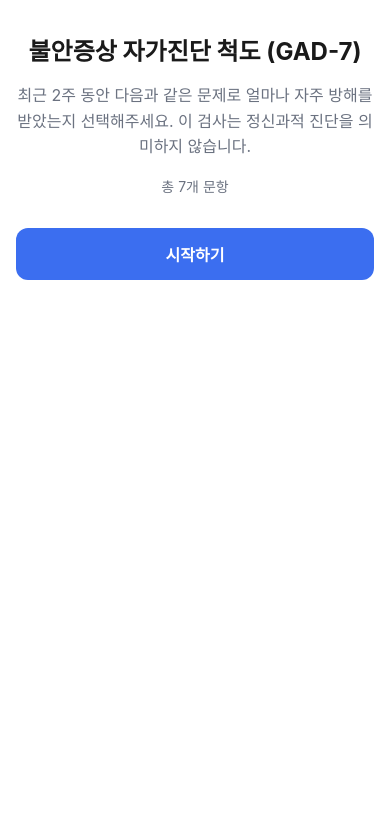
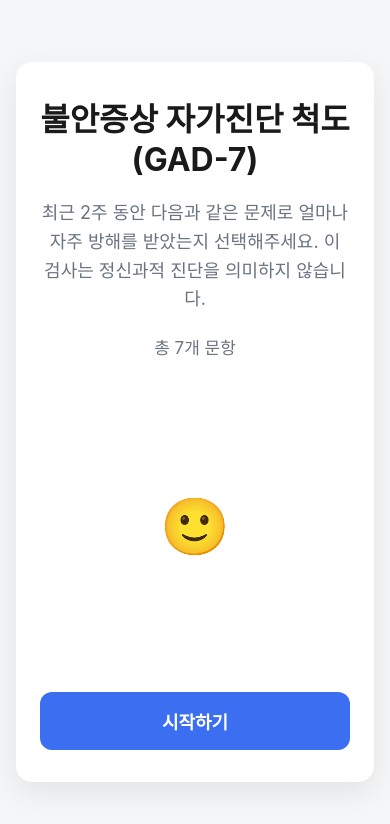
Before and after one commit to sycuuui/checkList, a React (Vite) app: page / in a window 390 px wide. Shown: the top 824 px of the page. Built offline with nearby package versions, Linux system fonts and the light colour scheme.

Commit message:
feat: 체크리스트 UI 레이아웃/반응형 개선 (박스 크기, 정렬, 여백 조정)

```diff
--- a/src/components/NavigationButtons/NavigationButtons.module.css
+++ b/src/components/NavigationButtons/NavigationButtons.module.css
@@ -1,7 +1,7 @@
 .wrapper {
   display: flex;
   gap: 0.75rem;
-  margin-top: 1.5rem;
+  margin-top: 10rem;
 }
 
 .primary,
--- a/src/pages/IntroPage/IntroPage.module.css
+++ b/src/pages/IntroPage/IntroPage.module.css
@@ -3,37 +3,64 @@
   flex-direction: column;
   align-items: center;
   text-align: center;
-  gap: 1rem;
-  padding: 2rem 1rem;
+  padding: 2rem 1.5rem;
+}
+
+.content {
+  display: flex;
+  flex-direction: column;
+  align-items: center;
+  gap: 1.25rem;
 }
 
 .title {
-  font-size: 1.5rem;
+  font-size: 2rem;
   font-weight: 700;
   margin: 0;
 }
 
 .description {
+  font-size: 1.125rem;
   color: var(--color-text-muted);
   line-height: 1.6;
   margin: 0;
 }
 
 .meta {
-  font-size: 0.875rem;
+  font-size: 1.0625rem;
+  color: var(--color-text-muted);
+  margin: 0;
+}
+
+.mascot {
+  display: flex;
+  flex-direction: column;
+  align-items: center;
+  gap: 0.5rem;
+  margin: auto 0;
+}
+
+.mascotEmoji {
+  font-size: 3.5rem;
+  line-height: 1;
+}
+
+.mascotText {
+  font-size: 1.125rem;
+  font-weight: 600;
   color: var(--color-text-muted);
   margin: 0;
 }
 
 .startButton {
-  margin-top: 1rem;
+  margin-top: 0;
   width: 100%;
-  padding: 0.875rem 1rem;
+  padding: 1rem 1rem;
   border-radius: 0.75rem;
   border: none;
   background: var(--color-primary);
   color: var(--color-on-primary);
-  font-size: 1rem;
+  font-size: 1.125rem;
   font-weight: 600;
   cursor: pointer;
 }
--- a/src/pages/IntroPage/IntroPage.tsx
+++ b/src/pages/IntroPage/IntroPage.tsx
@@ -15,9 +15,16 @@ export function IntroPage({
 }: IntroPageProps) {
   return (
     <div className={styles.wrapper}>
-      <h1 className={styles.title}>{title}</h1>
-      <p className={styles.description}>{description}</p>
-      <p className={styles.meta}>총 {questionCount}개 문항</p>
+      <div className={styles.content}>
+        <h1 className={styles.title}>{title}</h1>
+        <p className={styles.description}>{description}</p>
+        <p className={styles.meta}>총 {questionCount}개 문항</p>
+      </div>
+      <div className={styles.mascot}>
+        <span className={styles.mascotEmoji} role="img" aria-label="웃는 얼굴">
+          🙂
+        </span>
+      </div>
       <button type="button" className={styles.startButton} onClick={onStart}>
         시작하기
       </button>
--- a/src/pages/QuestionPage/QuestionPage.module.css
+++ b/src/pages/QuestionPage/QuestionPage.module.css
@@ -5,7 +5,12 @@
   padding: 1.5rem 1rem;
 }
 
+.wrapper > :last-child {
+  margin-top: auto;
+}
+
 .question {
+  text-align: center;
   font-size: 1.25rem;
   font-weight: 700;
   line-height: 1.5;
--- a/src/styles/global.css
+++ b/src/styles/global.css
@@ -20,23 +20,25 @@ body {
 #root {
   min-height: 100vh;
   display: flex;
+  align-items: center;
   justify-content: center;
+  padding: 2rem 1rem;
 }
 
 .app-shell {
   width: 100%;
-  max-width: 480px;
-  min-height: 100vh;
+  max-width: 560px;
+  min-height: 720px;
   background: var(--color-surface);
   display: flex;
   flex-direction: column;
+  border-radius: 1rem;
+  box-shadow: 0 10px 30px rgba(0, 0, 0, 0.08);
 }
 
-@media (min-width: 640px) {
-  .app-shell {
-    min-height: auto;
-    margin: 2rem 0;
-    border-radius: 1rem;
-    box-shadow: 0 10px 30px rgba(0, 0, 0, 0.08);
-  }
+.app-shell > * {
+  flex: 1;
+  display: flex;
+  flex-direction: column;
+  justify-content: center;
 }
```
